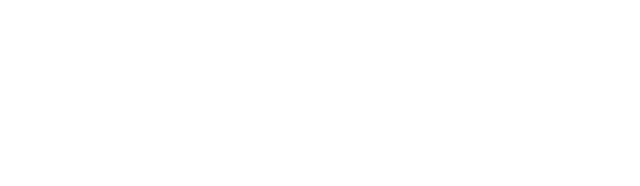
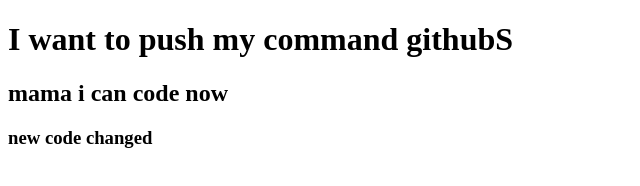
Before and after one commit to Mirza2018/my-second-ripo, a plain HTML site: page index.html in a window 1280 px wide. Shown: the whole page, without its empty margins (0-640 px from the left). Drawn offline with Linux system fonts and the light colour scheme.

Commit message:
added header

```diff
--- a/index.html
+++ b/index.html
@@ -7,6 +7,10 @@
     <title>My second githup ripo</title>
 </head>
 <body>
+    <h1>I want to push my command githubS</h1>
+    <h2>mama i can code now</h2>
+    <h3>new code changed</h3>
+
 
 </body>
 </html>
```
